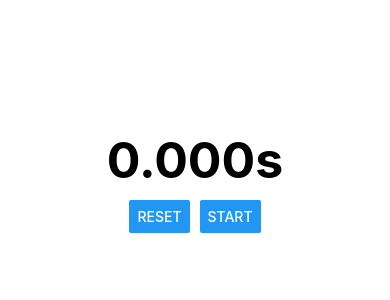
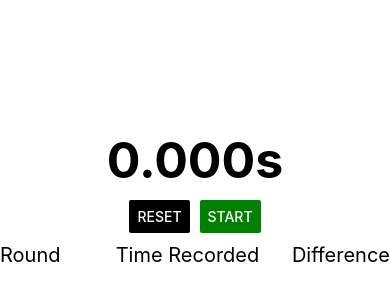
Before and after one commit to Shopify/eng-intern-assessment-react-native, a React Native app: screen / in a window 390 px wide. Shown: the part 86-386 px from the top of the page. Built offline with nearby package versions, Linux system fonts and the light colour scheme.

Commit message:
feat: design for buttons and show list header

```diff
--- a/src/StopWatch.tsx
+++ b/src/StopWatch.tsx
@@ -7,6 +7,7 @@ import {
   View,
   ViewStyle,
 } from "react-native";
+import StopWatchButton from "./StopWatchButton";
 
 const styles = StyleSheet.create({
   buttonContainer: {
@@ -95,11 +96,13 @@ export default function StopWatch() {
       <Text style={styles.timeCounter}>{displayTimeMs}s</Text>
       <View style={styles.buttonContainer}>
         {isRunning ? (
-          <Button title="Lap" onPress={() => setLaps([...laps, timeMs])} />
+          <StopWatchButton
+            type="lap"
+            onPress={() => setLaps([...laps, timeMs])}
+          />
         ) : (
-          <Button
-            title="Reset"
-            disabled={isRunning}
+          <StopWatchButton
+            type="reset"
             onPress={() => {
               setLaps([]);
               setTimeMs(0);
@@ -107,16 +110,16 @@ export default function StopWatch() {
           />
         )}
         {isRunning ? (
-          <Button title="Stop" onPress={() => setIsRunning(false)} />
+          <StopWatchButton type="stop" onPress={() => setIsRunning(false)} />
         ) : (
-          <Button title="Start" onPress={() => setIsRunning(true)} />
+          <StopWatchButton type="start" onPress={() => setIsRunning(true)} />
         )}
       </View>
       <View style={styles.lapList}>
         <FlatList
           data={laps}
           style={styles.lapList}
-          StickyHeaderComponent={() => (
+          ListHeaderComponent={() => (
             <View style={styles.lapText}>
               <Text style={styles.cellLeft}>Round</Text>
               <Text style={styles.cellRight}>Time Recorded</Text>
--- a/src/StopWatchButton.tsx
+++ b/src/StopWatchButton.tsx
@@ -1,8 +1,31 @@
-import { View } from 'react-native';
+import { Button, ButtonProps, View, ViewStyle } from "react-native";
 
-export default function StopWatchButton() {
-  return (
-    <View >
-    </View>
-  );
+type StopWatchButtonTypes = "start" | "stop" | "lap" | "reset";
+
+const buttonProps: { [type in StopWatchButtonTypes]: ButtonProps } = {
+  start: {
+    title: "Start",
+    color: "green",
+  },
+  lap: {
+    title: "Lap",
+    color: "blue",
+  },
+  stop: {
+    title: "Stop",
+    color: "red",
+  },
+  reset: {
+    title: "Reset",
+    color: "black",
+  },
+};
+
+type StopWatchButtonProps = {
+  onPress?: () => void;
+  type: StopWatchButtonTypes;
+};
+
+export default function StopWatchButton(props: StopWatchButtonProps) {
+  return <Button {...buttonProps[props.type]} onPress={props.onPress} />;
 }
```
